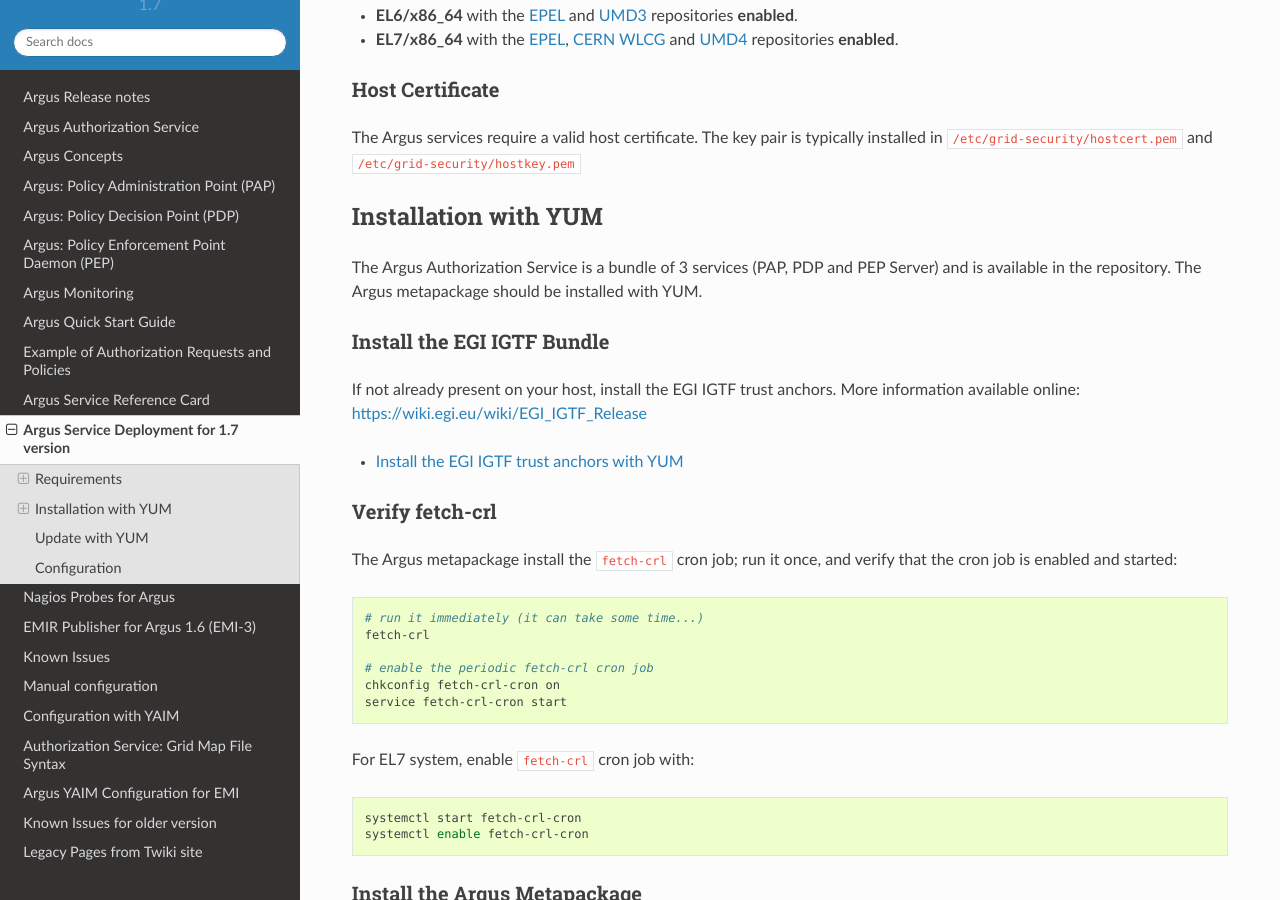
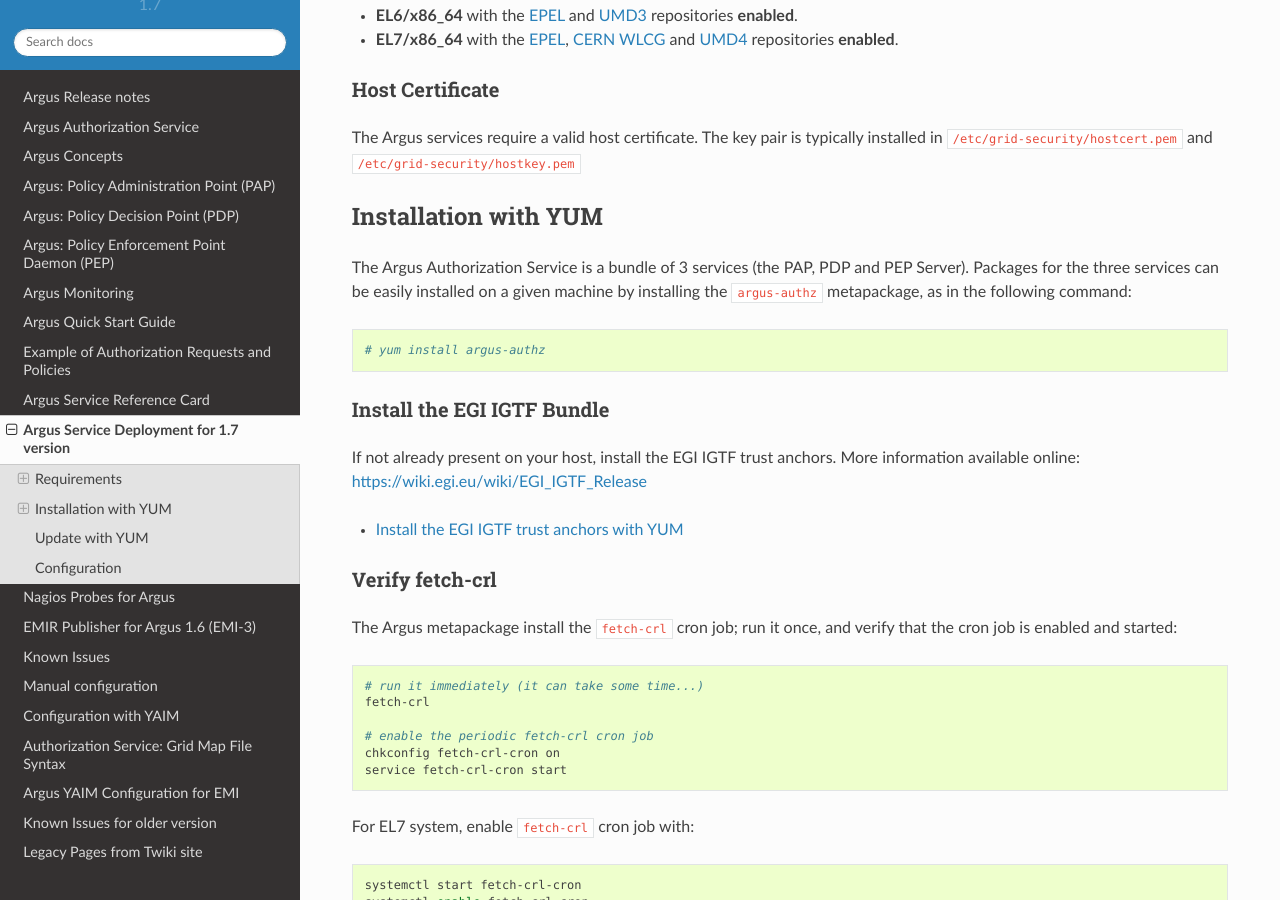
Before and after one commit to argus-authz/argus-documentation, a Sphinx documentation site: the page built from source/misc/argus_deployment.rst, in a window 1280 px wide and 900 px high, scrolled down 358 px. Built offline with Sphinx 7.4.7 and the Read the Docs theme 2.0.0, drawn with Linux system fonts in a browser that asks for light colours.

Commit message:
Argus metapackage installation clarification

```diff
--- a/source/misc/argus_deployment.rst
+++ b/source/misc/argus_deployment.rst
@@ -33,9 +33,14 @@
 Installation with YUM
 ---------------------
 
-The Argus Authorization Service is a bundle of 3 services (PAP, PDP and
-PEP Server) and is available in the repository. The Argus
-metapackage should be installed with YUM.
+The Argus Authorization Service is a bundle of 3 services (the PAP, PDP and PEP
+Server). Packages for the three services can be easily installed on a given
+machine by installing the ``argus-authz`` metapackage, as in the following
+command:
+
+.. code-block:: bash
+
+   # yum install argus-authz
 
 Install the EGI IGTF Bundle
 ~~~~~~~~~~~~~~~~~~~~~~~~~~~
```
